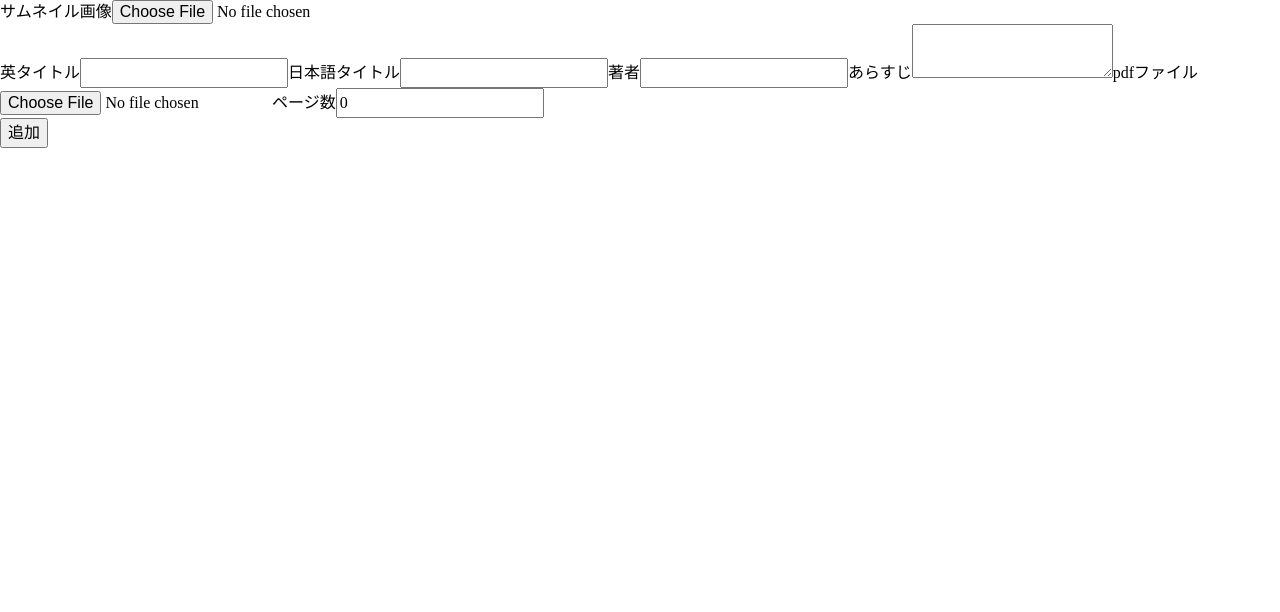
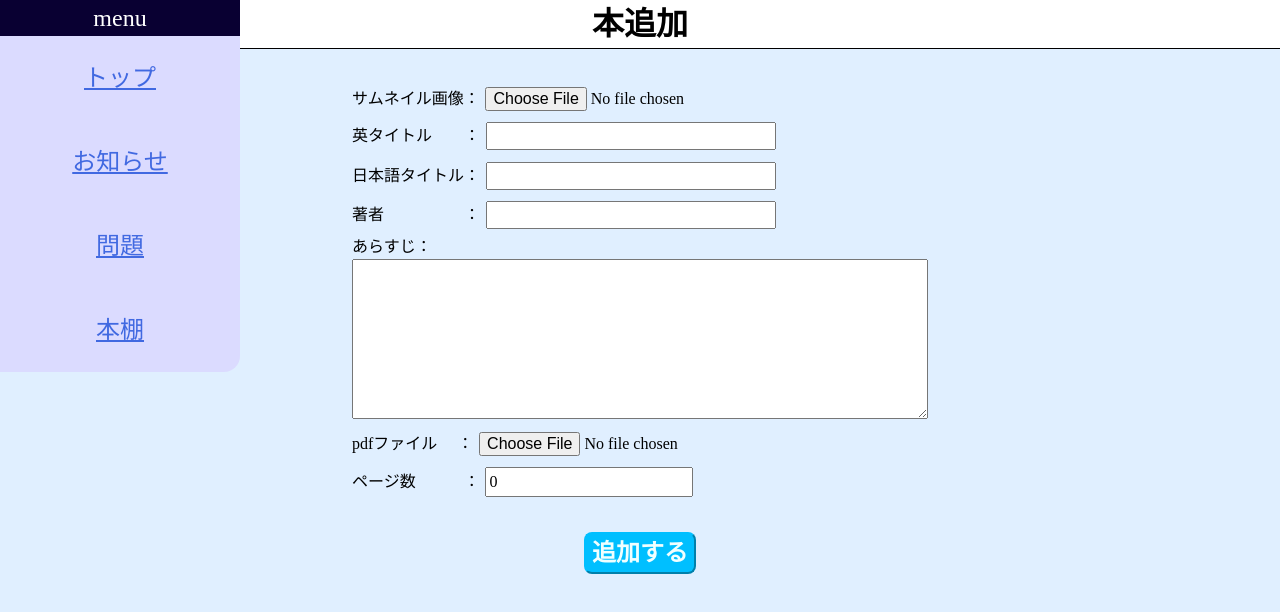
Before and after one commit to ishida-0622/u22-2023, a Next.js app in the folder frontend/: page /admin/book/register in a window 1280 px wide. Shown: the top 612 px of the page. Built offline with nearby package versions, Linux system fonts and the light colour scheme.

Commit message:
style: 本追加画面のデザイン

```diff
--- /dev/null
+++ b/frontend/src/components/pages/admin/BookRegister/index.module.scss
@@ -0,0 +1,68 @@
+.container {
+    background-color: #E0EFFF;
+    min-height: 100vh;
+    h1 {
+        background-color: white;
+        display: flex;
+        flex-direction: column;
+        align-items: center;
+        justify-content: center;
+        border-bottom: 1px solid black;
+    }
+    b {
+        font-size: 1.3rem;
+    }
+}
+
+.adminmenubar {
+    float: left;
+    position: fixed;
+    top: 0;
+    left: 0;
+}
+
+.form {
+    max-width: max(50%, 480px);
+    margin: 0 auto 0%;
+    padding: 2rem;
+    justify-content: space-between;
+    input[type="text"] {
+        margin: 1%;
+        padding: 0 15% 0 0;
+    }
+    input[type="file"] {
+        margin: 1% 0 1% 1%;
+    }
+    textarea {
+        width: 100%;
+        height: 10rem;
+        text-align: left;
+    }
+    input[type="number"] {
+        margin: 1% 0 1% 1%;
+    }
+}
+
+.submit_button_field {
+    display: flex;
+    justify-content: center;
+    align-items: center;
+    margin-top: 5%;
+}
+.submit_button {
+    box-shadow: none;
+    font-size: 1.5rem;
+    display: inline-block;
+    color: azure;
+    font-weight: bold;
+    background-color: #00BFFF;
+    border-bottom: 50% solid #00BFFF;
+    border-radius: 0.5rem;
+    border-color: #00BFFF;
+    top: calc(50% - 0.5rem);
+    transition: background-color 0.3s ease;
+}
+.submit_button:hover {
+    background-color: #0083af;
+    cursor: pointer;
+}
--- a/frontend/src/components/pages/admin/BookRegister/index.tsx
+++ b/frontend/src/components/pages/admin/BookRegister/index.tsx
@@ -4,6 +4,9 @@ import {
   RegisterBookRequest,
   RegisterBookResponse,
 } from "@/features/book/types/register";
+
+import styles from "./index.module.scss";
+import { AdminMenubar } from "@/components/elements/AdminMenubar";
 
 export const BookRegister = () => {
   const [titleEn, setTitleEn] = useState("");
@@ -102,11 +105,15 @@ export const BookRegister = () => {
   };
 
   return (
-    <main>
-      <form onSubmit={submitHandler}>
+    <main className={`${styles.container}`}>
+      <h1>本追加</h1>
+      <div className={`${styles.adminmenubar}`}>
+        <AdminMenubar />
+      </div>
+      <form onSubmit={submitHandler} className={`${styles.form}`}>
         <div>
           <label>
-            サムネイル画像
+            サムネイル画像：
             <input
               type="file"
               accept="image/*"
@@ -126,47 +133,58 @@ export const BookRegister = () => {
           </label>
         </div>
         <div>
+          <div>
             <label>
-            英タイトル
+              英タイトル　　：
               <input
                 type="text"
                 value={titleEn}
                 onChange={(e) => setTitleEn(e.target.value)}
               />
             </label>
+          </div>
+          <div>
             <label>
-            日本語タイトル
+              日本語タイトル：
               <input
                 type="text"
                 value={titleJa}
                 onChange={(e) => setTitleJa(e.target.value)}
               />
             </label>
+          </div>
+          <div>
             <label>
-            著者
+              著者　　　　　：
               <input
                 type="text"
                 value={author}
                 onChange={(e) => setAuthor(e.target.value)}
               />
             </label>
+          </div>
+          <div>
             <label>
-            あらすじ
+              あらすじ：
               <textarea
                 value={summary}
                 onChange={(e) => setSummary(e.target.value)}
               />
             </label>
+          </div>
+          <div>
             <label>
-            pdfファイル
+              pdfファイル 　：
               <input
                 type="file"
                 accept="application/pdf"
                 onChange={(e) => fileOnChangeHandler(e, setPdf)}
               />
             </label>
+          </div>
+          <div>
             <label>
-            ページ数
+              ページ数　　　：
               <input
                 type="number"
                 value={pageNum}
@@ -180,6 +198,7 @@ export const BookRegister = () => {
                 }}
               />
             </label>
+          </div>
           {Array(pageNum)
             .fill(undefined)
             .map((_, i) => (
@@ -195,7 +214,9 @@ export const BookRegister = () => {
               </div>
             ))}
         </div>
-        <button type="submit">追加</button>
+        <div className={`${styles.submit_button_field}`}>
+          <button className={`${styles.submit_button}`} type="submit">追加する</button>
+        </div>
       </form>
     </main>
   );
```
Lines whose indentation alone changed are shown as unchanged.
